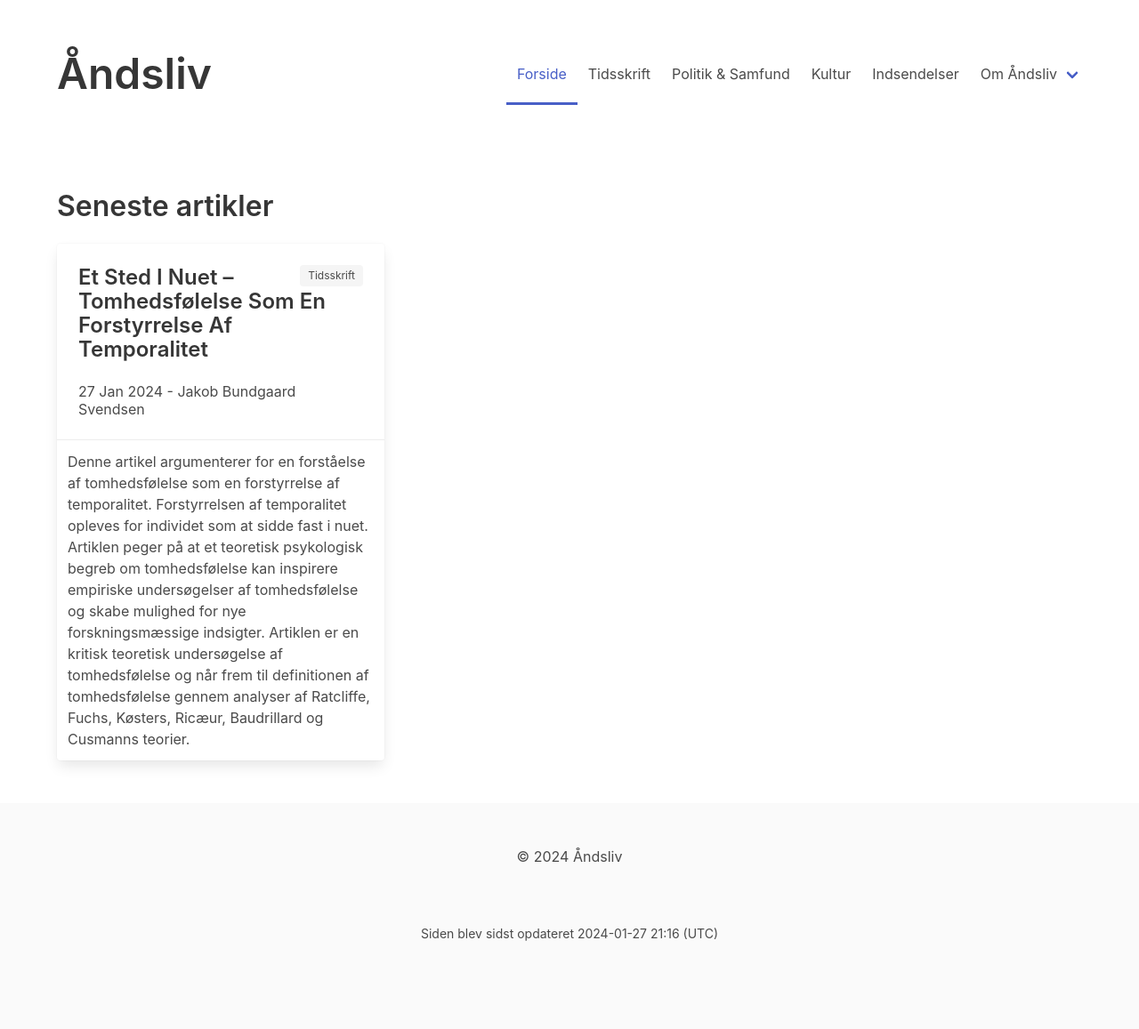
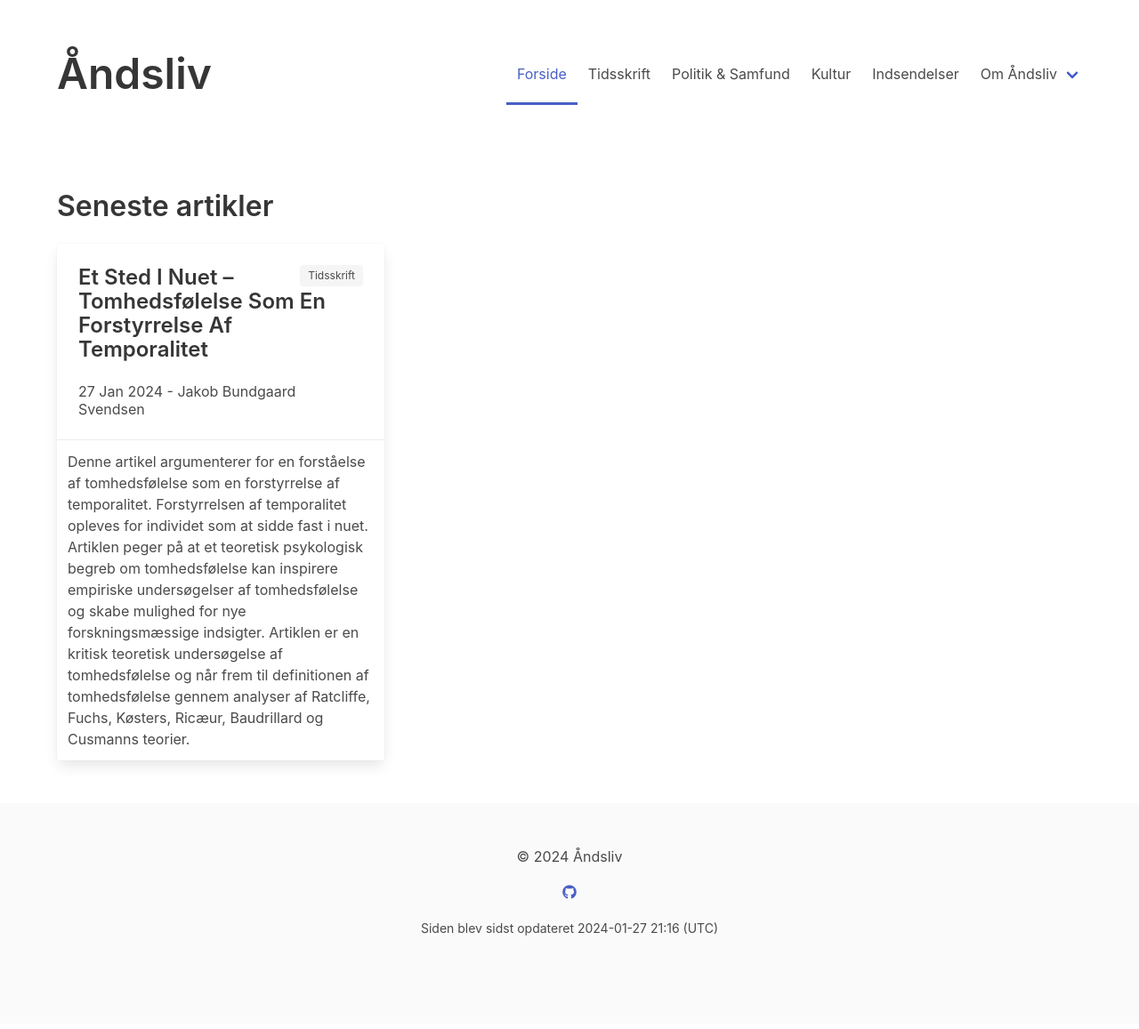
Before and after one commit to Aandsliv/aandsliv, a Jekyll site: the page built from src/index.html, in a window 1280 px wide. Shown: the whole page at 89% size. Built offline with Jekyll 4.4.1, drawn with Linux system fonts in a browser that asks for light colours.

Commit message:
Add stylesheets

```diff
--- a/src/_layouts/default.html
+++ b/src/_layouts/default.html
@@ -5,6 +5,9 @@
     <meta charset="UTF-8">
     <meta name="viewport" content="width=device-width, initial-scale=1">
     <link rel="stylesheet" href="{{ "/assets/bulma.min.css" | relative_url }}">
+    <link rel="stylesheet" href="{{ "/assets/fontawesome/css/fontawesome.min.css" | relative_url }}">
+    <link rel="stylesheet" href="{{ "/assets/fontawesome/css/brands.min.css" | relative_url }}">
+    <link rel="stylesheet" href="{{ "/assets/fontawesome/css/solid.min.css" | relative_url }}">
     <title>{{ page.title }} | Åndsliv </title>
     {% feed_meta %}
     {% seo %}
```
